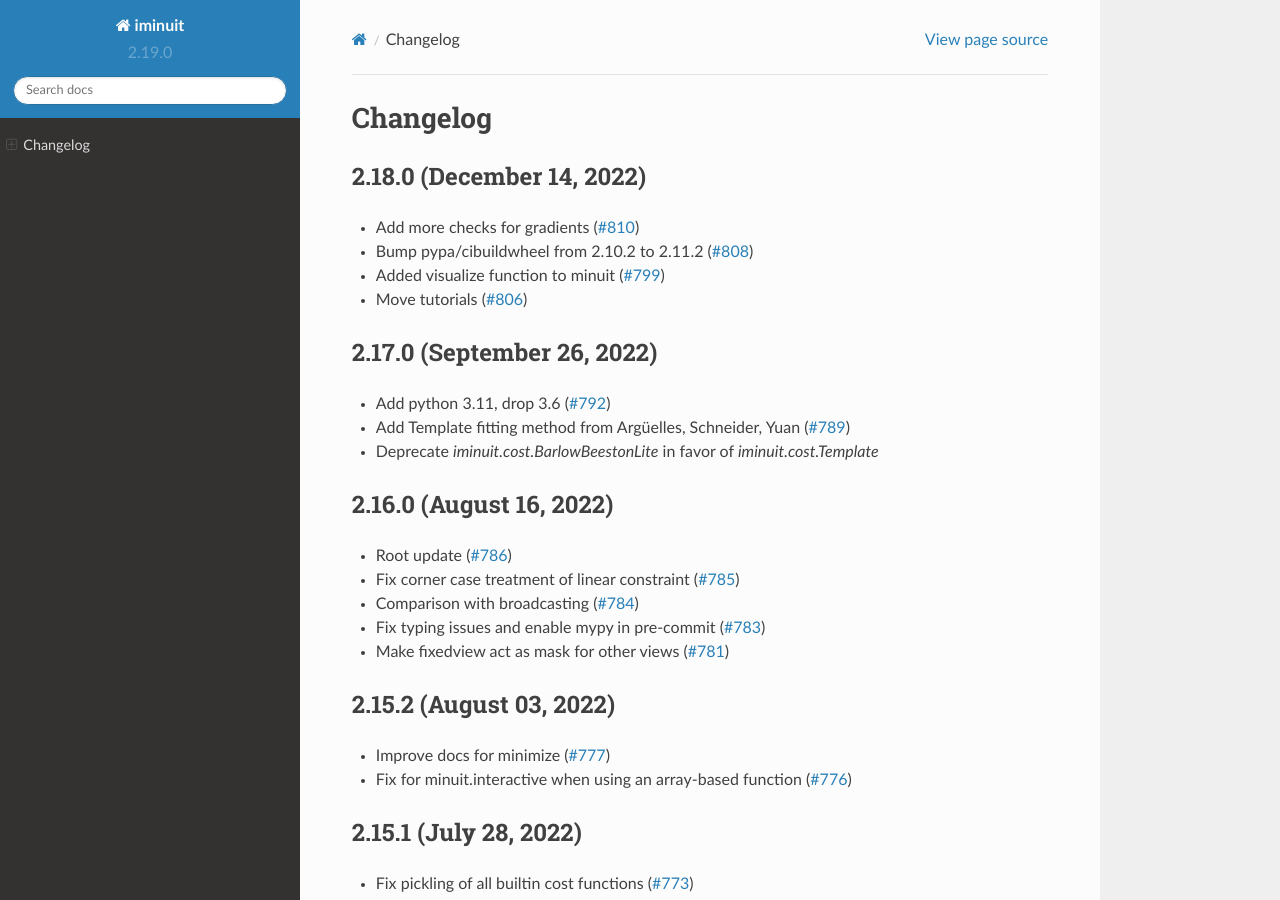
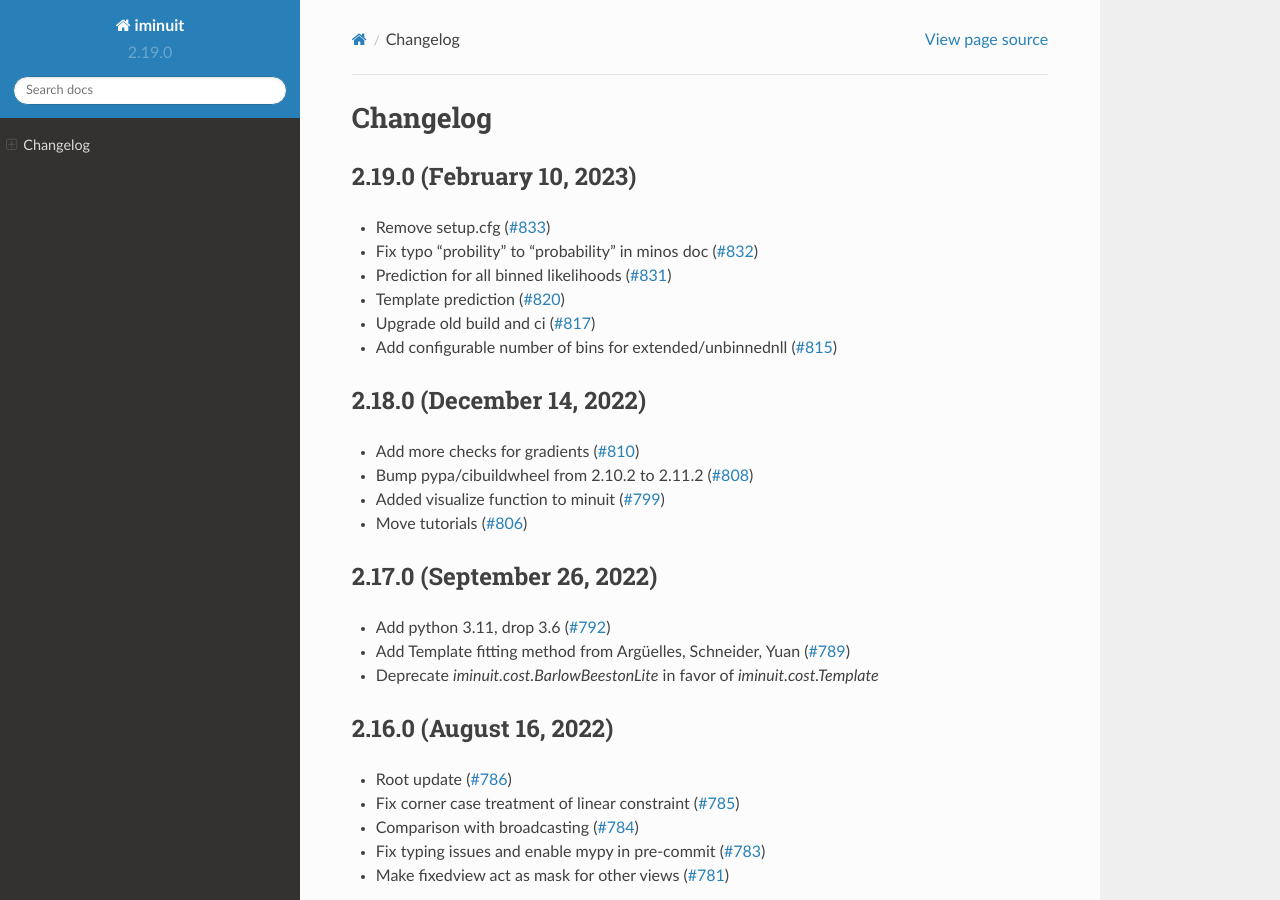
Before and after one commit to scikit-hep/iminuit, a Sphinx documentation site: the page built from doc/changelog.rst, in a window 1280 px wide and 900 px high. Built offline with Sphinx 7.4.7 and the Read the Docs theme 2.0.0, drawn with Linux system fonts in a browser that asks for light colours.

Commit message:
update changelog

```diff
--- a/doc/changelog.rst
+++ b/doc/changelog.rst
@@ -4,6 +4,15 @@
 
 Changelog
 =========
+
+2.19.0 (February 10, 2023)
+--------------------------
+- Remove setup.cfg (`#833 <https://github.com/scikit-hep/iminuit/pull/833>`_)
+- Fix typo "probility" to "probability" in minos doc (`#832 <https://github.com/scikit-hep/iminuit/pull/832>`_)
+- Prediction for all binned likelihoods (`#831 <https://github.com/scikit-hep/iminuit/pull/831>`_)
+- Template prediction (`#820 <https://github.com/scikit-hep/iminuit/pull/820>`_)
+- Upgrade old build and ci (`#817 <https://github.com/scikit-hep/iminuit/pull/817>`_)
+- Add configurable number of bins for extended/unbinnednll (`#815 <https://github.com/scikit-hep/iminuit/pull/815>`_)
 
 2.18.0 (December 14, 2022)
 --------------------------
```
